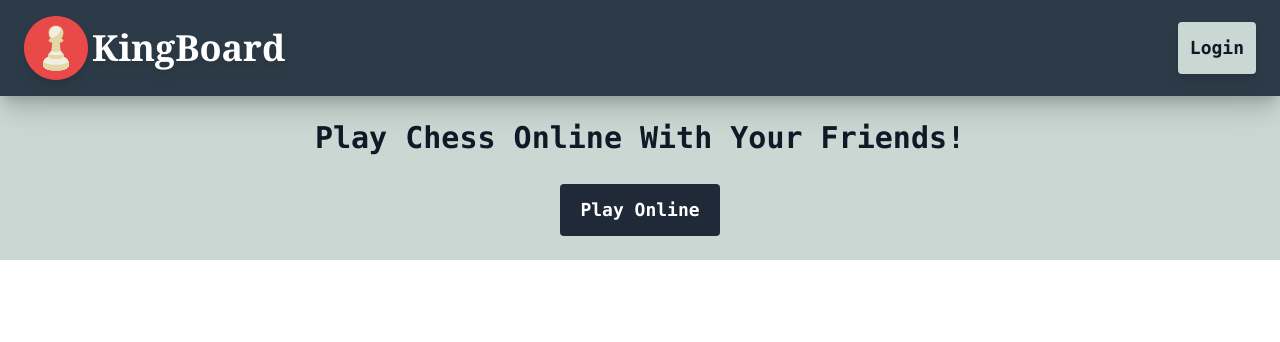
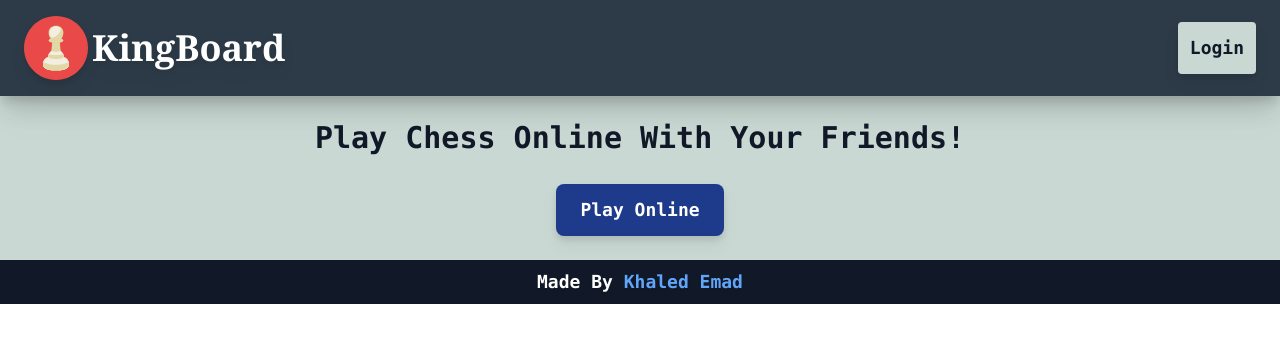
Before and after one commit to khaled5321/kingboard, a Vue app: page / in a window 1280 px wide. Shown: the top 342 px of the page. Built offline with nearby package versions, Linux system fonts and the light colour scheme.

Commit message:
edited css

```diff
--- a/src/components/Navbar.vue
+++ b/src/components/Navbar.vue
@@ -6,7 +6,7 @@
                 <h1 class="text-2xl text-white font-extrabold font-serif md:text-4xl drop-shadow-lg">KingBoard</h1>
             </RouterLink>
 
-            <RouterLink to="/" class="mr-0 drop-shadow-lg font-bold font-mono ml-auto p-2 bg-[#c9d8d3] rounded md:p-3 text-gray-900">
+            <RouterLink to="/" class="mr-0 drop-shadow-lg font-bold font-mono ml-auto p-2 bg-[#c9d8d3] hover:bg-[#b2bfba] transition-colors rounded md:p-3 text-gray-900">
                 Login
             </RouterLink>
         </nav>
--- a/src/views/HomeView.vue
+++ b/src/views/HomeView.vue
@@ -1,4 +1,5 @@
 <script setup>
+
 </script>
 
 <template>
@@ -6,8 +7,16 @@
     <div class="container flex flex-col mx-auto px-6 py-6 items-center">
       <div class="flex flex-col items-center">
         <h1 class="text-3xl text-center font-bold text-gray-900">Play Chess Online With Your Friends!</h1>
-        <button class="mt-7 px-5 py-3 text-white font-bold text-lg bg-gray-800 rounded">Play Online</button>
+        <button
+        class="mt-7 px-6 py-3 text-white font-bold text-lg bg-blue-900 hover:bg-blue-800 transition-colors rounded-lg drop-shadow-lg">
+          Play Online
+        </button>
       </div>
+
+
     </div>
   </main>
+  <footer class="bg-gray-900 text-white flex justify-center items-center p-2">
+     <p class="font-semibold drop-shadow-sm">Made By <a href="https://github.com/khaled5321" class="text-blue-400 hover:text-blue-600 transition-colors">Khaled Emad</a></p>
+  </footer>
 </template>
```
